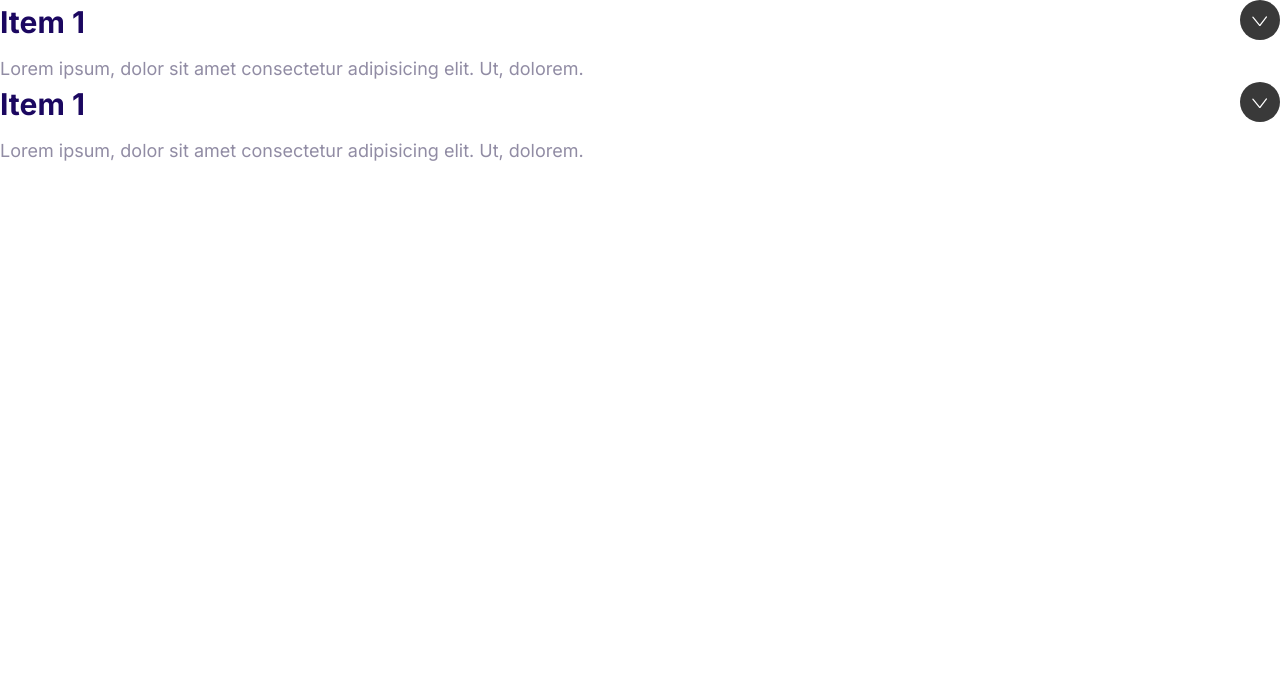
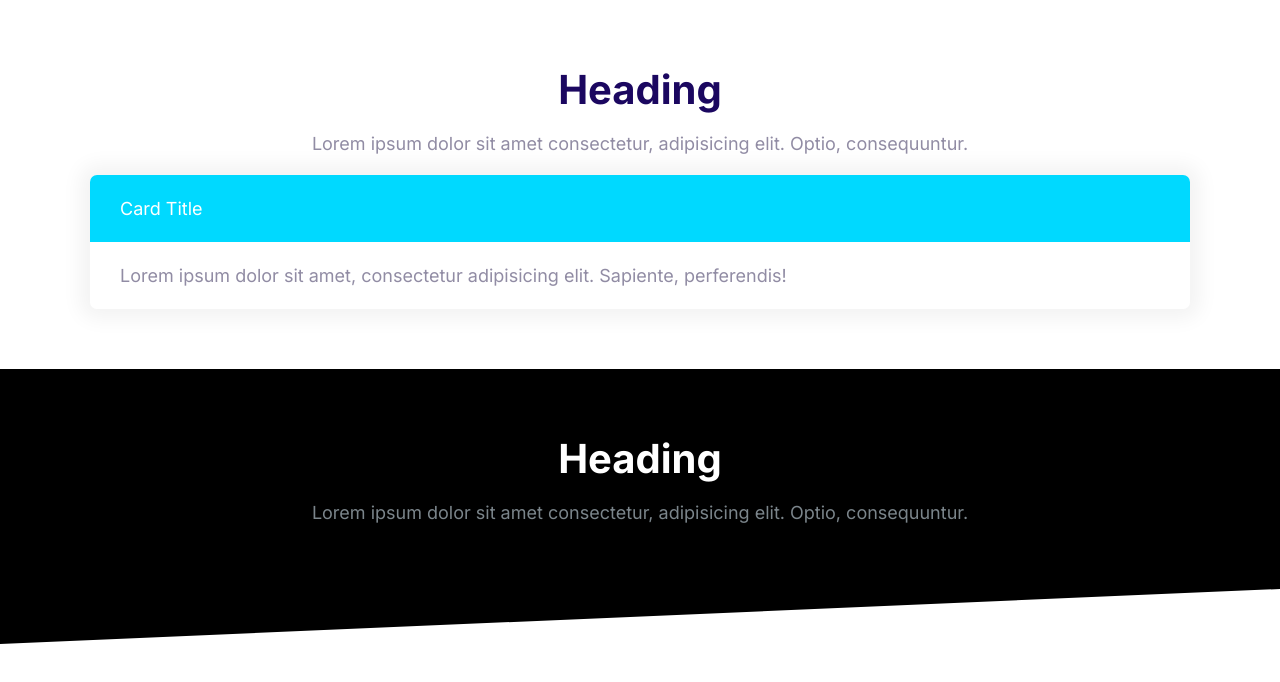
Before and after one commit to russell2231/moshify-code-along, a plain HTML site: page index.html in a window 1280 px wide. Drawn offline with Linux system fonts and the light colour scheme.

Commit message:
Build the block component

```diff
--- a/css/styles.css
+++ b/css/styles.css
@@ -13,6 +13,11 @@
 *::before,
 *::after {
 	box-sizing: border-box;
+}
+
+.container {
+	max-width: 1140px;
+	margin: 0 auto;
 }
 
 /* Typography */
@@ -587,3 +592,37 @@ a {
 	max-height: 100vh;
 	opacity: 1;
 }
+
+/* Blocks */
+
+.block {
+	--padding-vertical: 6rem;
+	padding: var(--padding-vertical) 2rem;
+}
+
+.block__header {
+	text-align: center;
+}
+
+.block__heading {
+	margin-top: 0;
+}
+
+.block--dark {
+	background: #000;
+	color: #7b858b;
+}
+
+.block--dark .block__heading {
+	color: #fff;
+}
+
+.block--skewed-right {
+	clip-path: polygon(0% 0%, 100% 0%, 100% 100%, 0% 80%);
+	padding-bottom: calc(var(--padding-vertical) + 4rem);
+}
+
+.block--skewed-left {
+	clip-path: polygon(0% 0%, 100% 0%, 100% 80%, 0% 100%);
+	padding-bottom: calc(var(--padding-vertical) + 4rem);
+}
--- a/index.html
+++ b/index.html
@@ -13,30 +13,33 @@
 		<link rel="stylesheet" href="css/styles.css" />
 	</head>
 	<body>
-		<div class="collapsible collapsible--expanded">
-			<header class="collapsible__header">
-				<h2 class="collapsible__heading">Item 1</h2>
-				<svg class="icon icon--white collapsible__chevron">
-					<use xlink:href="images/sprite.svg#chevron"></use>
-				</svg>
+		<section class="block container">
+			<header class="block__header">
+				<h2 class="block__heading">Heading</h2>
+				<p>
+					Lorem ipsum dolor sit amet consectetur, adipisicing elit. Optio,
+					consequuntur.
+				</p>
 			</header>
-			<div class="collapsible__content">
-				Lorem ipsum, dolor sit amet consectetur adipisicing elit. Ut, dolorem.
+			<div class="card card--secondary">
+				<header class="card__header">Card Title</header>
+				<div class="card__body">
+					Lorem ipsum dolor sit amet, consectetur adipisicing elit. Sapiente,
+					perferendis!
+				</div>
 			</div>
-		</div>
+		</section>
 
-		<div class="collapsible collapsible--expanded">
-			<header class="collapsible__header">
-				<h2 class="collapsible__heading">Item 1</h2>
-				<svg class="icon icon--white collapsible__chevron">
-					<use xlink:href="images/sprite.svg#chevron"></use>
-				</svg>
-			</header>
-			<div class="collapsible__content">
-				Lorem ipsum, dolor sit amet consectetur adipisicing elit. Ut, dolorem.
+		<section class="block block--dark block--skewed-left">
+			<div class="container">
+				<header class="block__header">
+					<h2 class="block__heading">Heading</h2>
+					<p>
+						Lorem ipsum dolor sit amet consectetur, adipisicing elit. Optio,
+						consequuntur.
+					</p>
+				</header>
 			</div>
-		</div>
-
-		<script src="js/main.js"></script>
+		</section>
 	</body>
 </html>
```
Also changed, not shown: components/blocks.html (added, +28 -0 lines).
